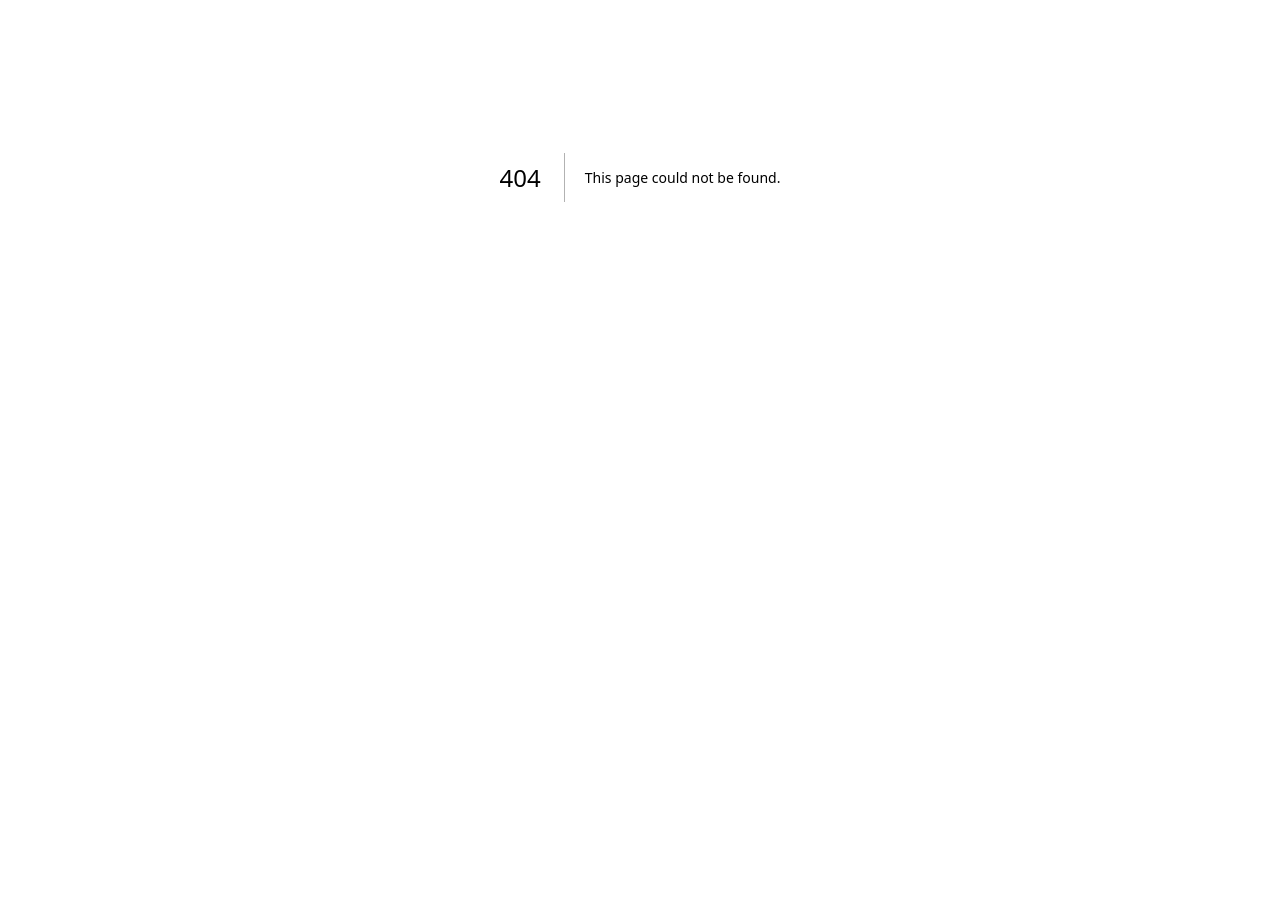
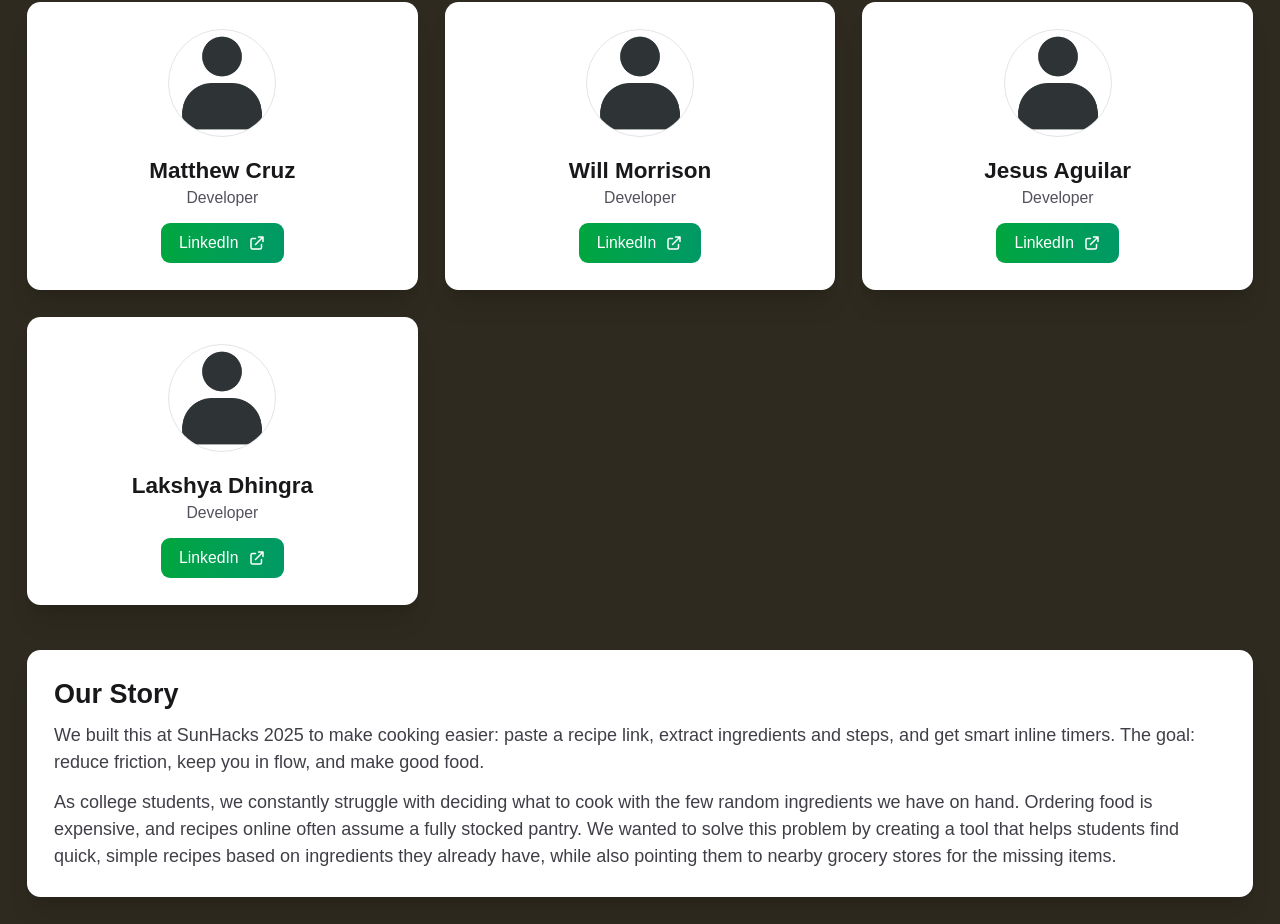
Before and after one commit to LakshyaDhingra/SunHacks2025, a Next.js app: page /about in a window 1280 px wide. Before the commit this address had no page. Shown: the part 223-1147 px from the top of the page. Before the commit the page ends 800 px from the top, so only its background shows below. Built offline with nearby package versions, Linux system fonts and the light colour scheme; no server answers; a web font is replaced by a local one.

Commit message:
about us page

```diff
--- /dev/null
+++ b/app/about/page.tsx
@@ -0,0 +1,47 @@
+import NavBar from "@/components/Navbar";
+export const dynamic = 'force-static';
+
+export default function AboutPage() {
+  const team = [
+    { name: 'Matthew Cruz', role: 'Developer', linkedin: '#', image: '/avatar.png' },
+    { name: 'Will Morrison', role: 'Developer', linkedin: '#', image: '/avatar.png' },
+    { name: 'Jesus Aguilar', role: 'Developer', linkedin: '#', image: '/avatar.png' },
+    { name: 'Lakshya Dhingra', role: 'Developer', linkedin: '#', image: '/avatar.png' },
+  ];
+
+  return (
+    <main>
+      <NavBar />
+      <div className="w-full max-w-6xl mx-auto p-6">
+        <h1 className="text-4xl font-bold mb-2 text-center text-zinc-900 dark:text-white">About Us</h1>
+        <p className="text-center text-zinc-600 dark:text-zinc-400 mb-8">Building smarter cooking with AI—recipes, timers, and more.</p>
+
+        <div className="grid grid-cols-1 sm:grid-cols-2 md:grid-cols-3 gap-6">
+          {team.map((m, i) => (
+            <div key={i} className="bg-white dark:bg-zinc-800 rounded-xl shadow-xl p-6 flex flex-col items-center text-center">
+              <img src={m.image} alt={m.name} className="w-24 h-24 rounded-full object-cover mb-4 border border-zinc-200 dark:border-zinc-700" />
+              <h3 className="text-xl font-semibold text-zinc-900 dark:text-white">{m.name}</h3>
+              <p className="text-sm text-zinc-600 dark:text-zinc-400 mb-3">{m.role}</p>
+              <a href={m.linkedin} target="_blank" rel="noopener noreferrer" className="inline-flex items-center gap-2 px-4 py-2 bg-gradient-to-r from-green-600 to-emerald-600 text-white rounded-lg hover:from-green-700 hover:to-emerald-700 transition-all text-sm font-medium">
+                LinkedIn
+                <svg className="w-4 h-4" fill="none" stroke="currentColor" viewBox="0 0 24 24">
+                  <path strokeLinecap="round" strokeLinejoin="round" strokeWidth={2} d="M10 6H6a2 2 0 00-2 2v10a2 2 0 002 2h10a2 2 0 002-2v-4M14 4h6m0 0v6m0-6L10 14" />
+                </svg>
+              </a>
+            </div>
+          ))}
+        </div>
+
+        <div className="mt-10 bg-white dark:bg-zinc-800 rounded-xl shadow-xl p-6">
+          <h2 className="text-2xl font-bold text-zinc-900 dark:text-white mb-2">Our Story</h2>
+          <p className="text-zinc-700 dark:text-zinc-300">
+            We built this at SunHacks 2025 to make cooking easier: paste a recipe link, extract ingredients and steps, and get smart inline timers. The goal: reduce friction, keep you in flow, and make good food.
+          </p>
+          <p className="text-zinc-700 dark:text-zinc-300 mt-3">
+            As college students, we constantly struggle with deciding what to cook with the few random ingredients we have on hand. Ordering food is expensive, and recipes online often assume a fully stocked pantry. We wanted to solve this problem by creating a tool that helps students find quick, simple recipes based on ingredients they already have, while also pointing them to nearby grocery stores for the missing items.
+          </p>
+        </div>
+      </div>
+    </main>
+  );
+}
```
